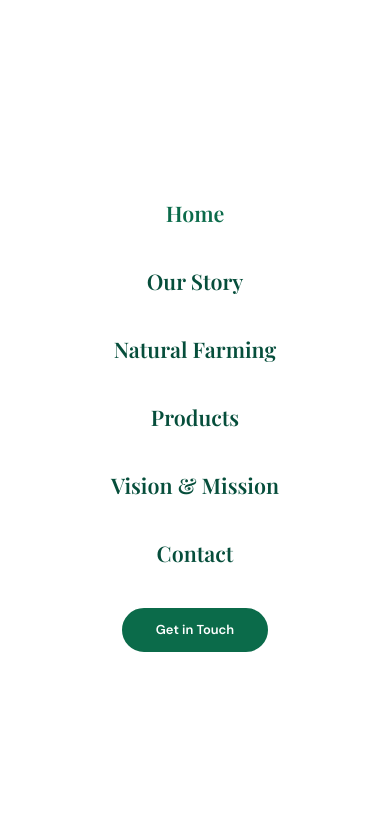
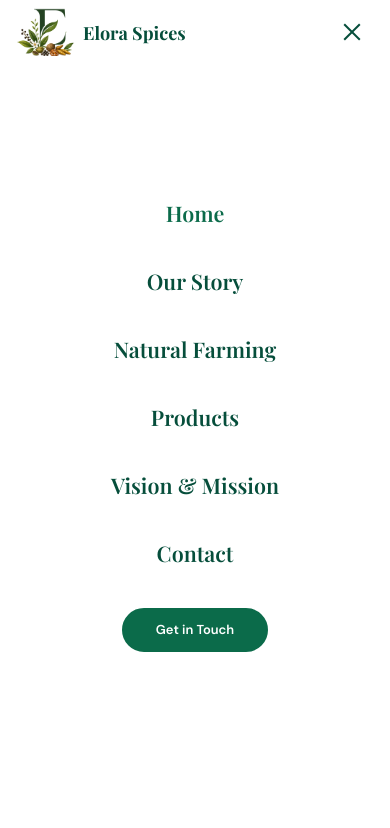
Before and after one commit to svmanoj/elora_spices_webapp, a plain HTML site: page index.html in a window 390 px wide. Both pictures are taken after a click on the button "Open menu". Shown: the top 828 px of the page. Drawn offline with nearby package versions, Linux system fonts and the light colour scheme; a web font is replaced by a local one.

Commit message:
fix(nav): resolve mobile header overflow and drawer visibility issues
- Elevate site-header z-index when mobile drawer is open so close icon is visible.

- Hide CTA button on mobile by increasing CSS specificity.

- Allow nav logo to shrink on narrow viewports to keep hamburger in view.

- Add aria-label toggle to hamburger for accessibility.

```diff
--- a/css/layout.css
+++ b/css/layout.css
@@ -98,7 +98,8 @@ main > section[id] {
   display: flex;
   align-items: center;
   gap: var(--space-sm);
-  flex-shrink: 0;
+  flex-shrink: 1;
+  min-width: 0;
 }
 
 .nav__logo-icon {
@@ -107,6 +108,7 @@ main > section[id] {
   max-height: 48px;
   object-fit: contain;
   display: block;
+  flex-shrink: 0;
 }
 
 .nav__logo-text {
@@ -114,6 +116,7 @@ main > section[id] {
   font-size: var(--text-xl);
   font-weight: 700;
   color: var(--color-primary-dark);
+  white-space: nowrap;
 }
 
 .nav__links {
@@ -152,7 +155,7 @@ main > section[id] {
   width: 100%;
 }
 
-.nav__cta {
+.nav .nav__cta {
   display: none;
 }
 
@@ -174,6 +177,15 @@ main > section[id] {
   border: none;
   cursor: pointer;
   touch-action: manipulation;
+  flex-shrink: 0;
+}
+
+/*
+ * When the drawer is open, elevate the entire header so it sits above
+ * the full-screen drawer overlay (z-200), keeping the logo and close button visible.
+ */
+.body--drawer-open .site-header {
+  z-index: calc(var(--z-drawer) + 1);
 }
 
 .nav__hamburger-line {
@@ -1365,7 +1377,7 @@ main > section[id] {
     display: flex;
   }
 
-  .nav__cta {
+  .nav .nav__cta {
     display: inline-flex;
   }
 
--- a/js/modules/nav.js
+++ b/js/modules/nav.js
@@ -116,6 +116,7 @@ export function init() {
   function openDrawer() {
     hamburger.classList.add('nav__hamburger--open');
     hamburger.setAttribute('aria-expanded', 'true');
+    hamburger.setAttribute('aria-label', 'Close menu');
     drawer.classList.add('mobile-drawer--open');
     drawer.setAttribute('aria-hidden', 'false');
     document.body.classList.add('body--drawer-open');
@@ -124,6 +125,7 @@ export function init() {
   function closeDrawer() {
     hamburger.classList.remove('nav__hamburger--open');
     hamburger.setAttribute('aria-expanded', 'false');
+    hamburger.setAttribute('aria-label', 'Open menu');
     drawer.classList.remove('mobile-drawer--open');
     drawer.setAttribute('aria-hidden', 'true');
     document.body.classList.remove('body--drawer-open');
```
